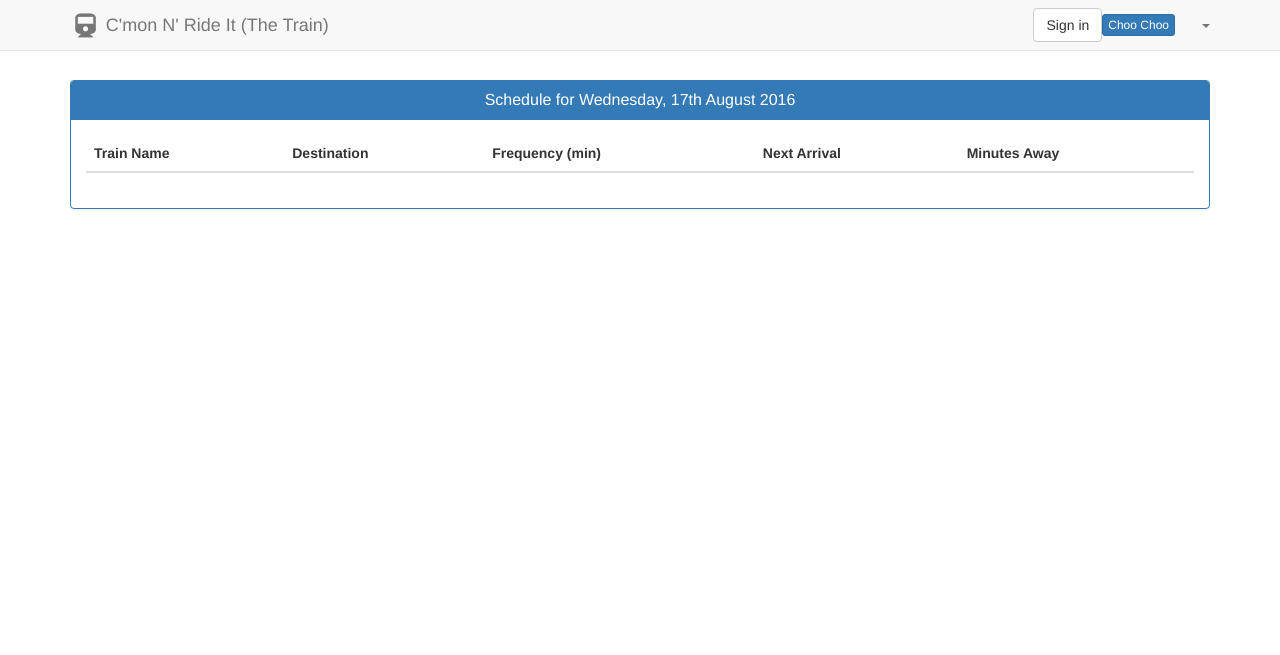
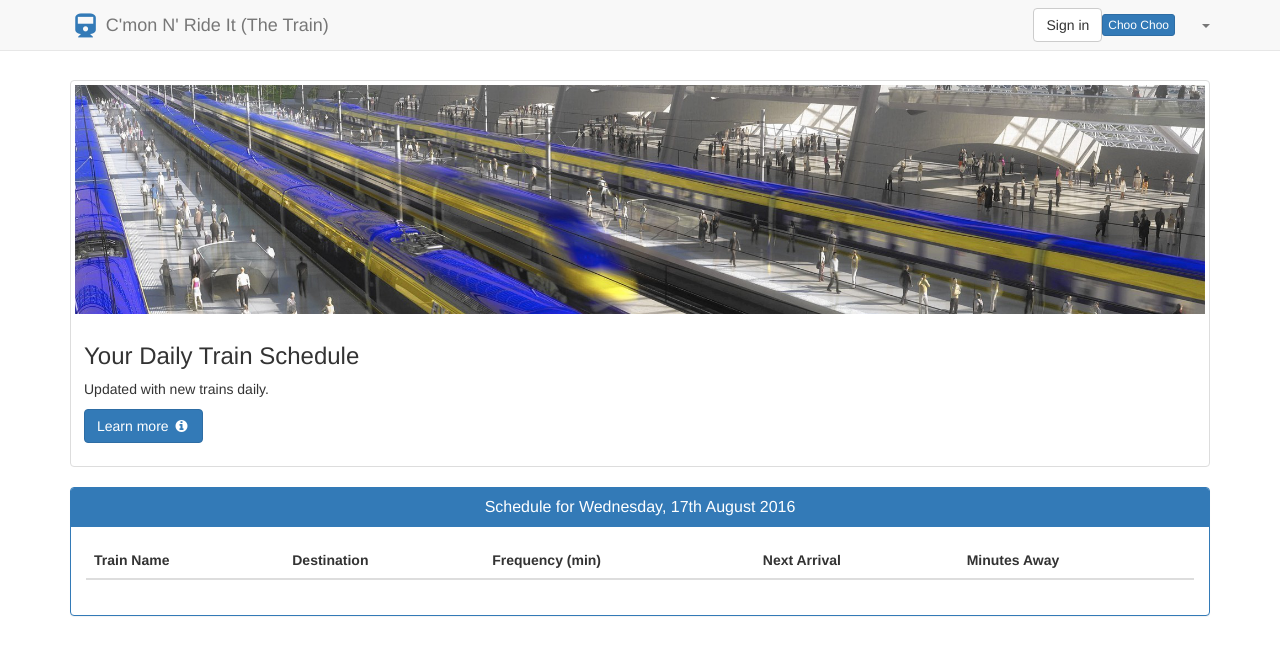
Before and after one commit to neurohacked/cmon-n-ride-it, a PHP site: page /public/index.html in a window 1280 px wide. Shown: the top 655 px of the page. Run offline with PHP 8.4, Linux system fonts and the light colour scheme; lists and menus that the app fills with data are empty; some libraries are stand-ins or nearby versions.

Commit message:
add info banner

```diff
--- a/public/css/style.css
+++ b/public/css/style.css
@@ -4,11 +4,21 @@ html {
 body {
     padding-top: 80px;
 }
-h1, h3 {
-    text-align: center;
+.fa-train {
+    color: #337ab7;
+}
+.fa-train:hover {
+    color: #286090;
 }
 .navbar-right~.navbar-right {
     margin-right: 10px;
+}
+.jumbotron {
+    padding-top: 25px;
+    padding-bottom: 25px;
+}
+.panel-title {
+    text-align: center;
 }
 .sub-confirm>.modal-header, .sub-confirm>.modal-footer {
     border: none;
--- a/public/index.html
+++ b/public/index.html
@@ -98,10 +98,18 @@
 		</div>
 
 		<!-- Jumbotron -->
-		<!-- <div class="jumbotron">
-			<h1> C'mon 'n Ride It</h1>
-			<h3>(The Train)</h3>
-		</div> -->
+		<div class="row">
+			<div class="col-sm-12">
+				<div class="thumbnail">
+					<img src="img/train-banner.jpg" alt="Your Daily Train Schedule">
+					<div class="caption">
+						<h3>Your Daily Train Schedule</h3>
+						<p>Updated with new trains daily.</p>
+						<p><a href="#" class="btn btn-primary" role="button">Learn more <i class="fa fa-info-circle fa-fw"></i></a></p>
+					</div>
+				</div>
+			</div>
+		</div>
 
 		<div class="row">
 			<div class="col-lg-12">
--- a/public/js/logic.js
+++ b/public/js/logic.js
@@ -11,11 +11,11 @@ $(document).ready(function() {
     var database = firebase.database();
 
     // FIREBASE AUTHENTICATION ////////////////////////////////////////    //User Authentication - GitHub provider
-    var provider = new firebase.auth.GithubAuthProvider();
+    var githubProvider = new firebase.auth.GithubAuthProvider();
 
     // Sign in redirect
     $("#sign-in").on("click", function() {
-        firebase.auth().signInWithRedirect(provider);
+        firebase.auth().signInWithRedirect(githubProvider);
     });
     // Get redirect result
     firebase.auth().getRedirectResult().then(function(result) {
```
Also changed, not shown: public/img/train-banner.jpg (added).
